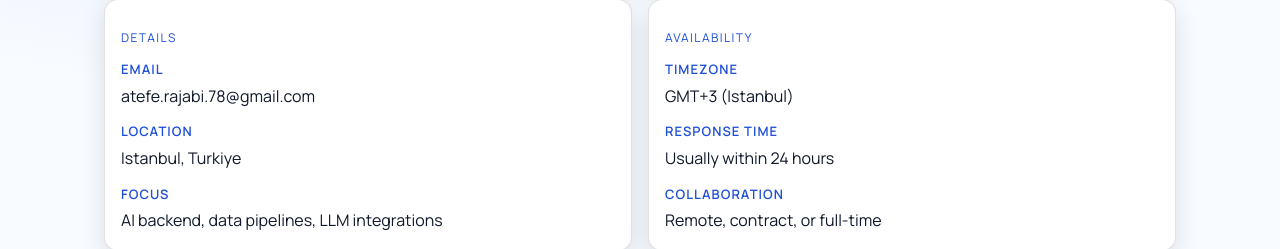
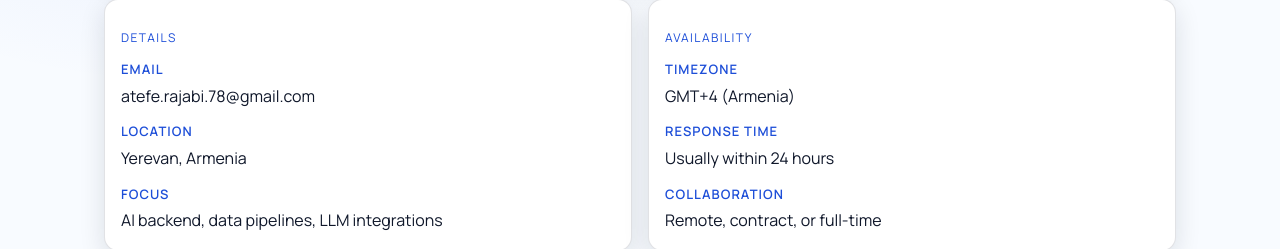
Before and after one commit to itsatefe/itsatefe.github.io, a React (Vite) app: page /contact in a window 1280 px wide. Shown: the part 419-668 px from the top of the page. Built offline with nearby package versions, Linux system fonts and the light colour scheme.

Commit message:
update location

```diff
--- a/src/data/contact.ts
+++ b/src/data/contact.ts
@@ -80,7 +80,7 @@ export const contactContent: ContactContent = {
   availability: [
     {
       label: "Timezone",
-      value: "GMT+3 (Istanbul)",
+      value: "GMT+4 (Armenia)",
     },
     {
       label: "Response time",
--- a/src/data/profile.ts
+++ b/src/data/profile.ts
@@ -1,7 +1,7 @@
 export const profile = {
   name: "Atefe Rajabi",
   title: "AI Backend Developer",
-  location: "Istanbul, Turkiye",
+  location: "Yerevan, Armenia",
   email: "atefe.rajabi.78@gmail.com",
   github: "https://github.com/itsatefe",
   linkedin: "https://linkedin.com/in/atefe-rajabi78",
```
